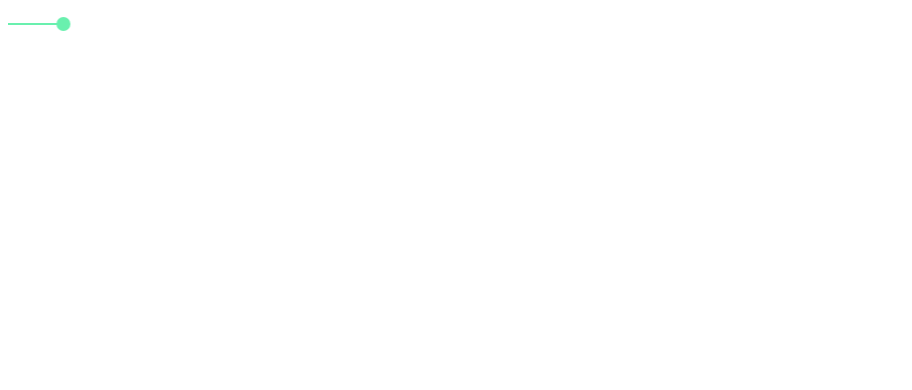
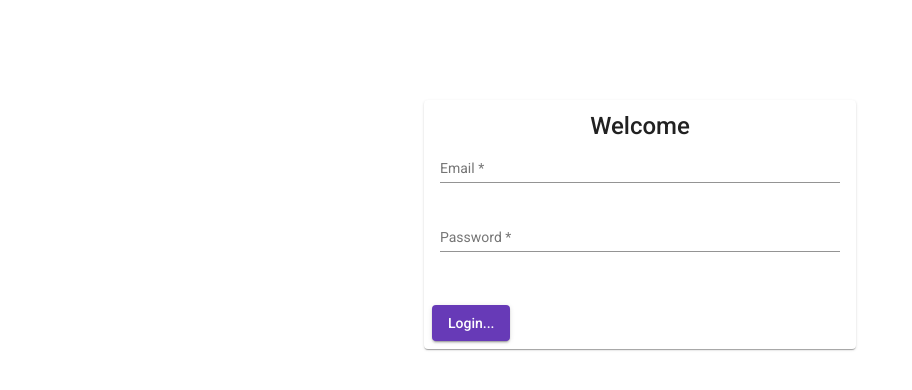
Before and after one commit to Jclavo/origo-project, an Angular app in the folder src/app-frontend/: page / in a window 1280 px wide. Shown: the top 390 px of the page, without its empty margins (0-912 px from the left). Built offline with nearby package versions, Linux system fonts and the light colour scheme.

Commit message:
login page

```diff
--- a/src/app-frontend/src/app/app-routing.module.ts
+++ b/src/app-frontend/src/app/app-routing.module.ts
@@ -1,7 +1,11 @@
 import { NgModule } from '@angular/core';
 import { Routes, RouterModule } from '@angular/router';
 
-const routes: Routes = [];
+import { LoginComponent } from './pages/login/login.component';
+
+const routes: Routes = [
+  { path: '', component: LoginComponent },
+];
 
 @NgModule({
   imports: [RouterModule.forRoot(routes)],
--- a/src/app-frontend/src/app/app.component.html
+++ b/src/app-frontend/src/app/app.component.html
@@ -1,4 +1 @@
-<mat-slider min="1" max="100" step="1" value="50"></mat-slider>
-
-
 <router-outlet></router-outlet>
--- /dev/null
+++ b/src/app-frontend/src/app/models/response.model.ts
@@ -0,0 +1,6 @@
+export class Response {
+
+    public status: boolean = false;
+    public message: string = '';
+    public result: any;
+}
--- /dev/null
+++ b/src/app-frontend/src/app/models/user.model.ts
@@ -0,0 +1,6 @@
+export class User {
+    id: number = 0;
+    email: string = '';
+    password: string = '';
+    token: string = '';
+}
--- /dev/null
+++ b/src/app-frontend/src/app/pages/login/login.component.css
@@ -0,0 +1,28 @@
+:host {
+    display: flex;
+    justify-content: center;
+    margin: 100px 0px;
+}
+
+.mat-form-field {
+    width: 100%;
+    min-width: 400px;
+}
+
+mat-card-title,
+mat-card-content {
+    display: flex;
+    justify-content: center;
+}
+
+.error {
+    padding: 16px;
+    width: 300px;
+    color: white;
+    background-color: red;
+}
+
+.button {
+    display: flex;
+    justify-content: flex-end;
+}
--- /dev/null
+++ b/src/app-frontend/src/app/pages/login/login.component.html
@@ -0,0 +1,30 @@
+<mat-card>
+    <mat-card-title>Welcome</mat-card-title>
+    <mat-card-content>
+      <form [formGroup]="loginForm">
+        <p>
+          <mat-form-field>
+            <input type="email" matInput placeholder="Email" formControlName="email" maxlength="45">
+          </mat-form-field>
+        </p>
+
+        <p>
+          <mat-form-field>
+            <input type="password" matInput placeholder="Password" formControlName="password" maxlength="45">
+          </mat-form-field>
+        </p>
+
+        <p *ngIf="error" class="error">
+          {{ error }}
+        </p>
+
+        <!-- <div class="button">
+          <button mat-button (click)="login()">Login</button>
+        </div> -->
+
+      </form>
+    </mat-card-content>
+    <mat-card-actions>
+      <button mat-raised-button (click)="login()" color="primary">Login...</button>
+    </mat-card-actions>
+  </mat-card>
--- /dev/null
+++ b/src/app-frontend/src/app/pages/login/login.component.ts
@@ -0,0 +1,67 @@
+import { Component, OnInit } from '@angular/core';
+import { FormBuilder, FormGroup, Validators } from '@angular/forms';
+import { Router, ActivatedRoute, ParamMap } from '@angular/router';
+
+import { User } from '../../models/user.model';
+import { Response } from '../../models/response.model';
+import { LoginService } from './login.service';
+
+@Component({
+  selector: 'app-login',
+  templateUrl: './login.component.html',
+  styleUrls: ['./login.component.css']
+})
+export class LoginComponent implements OnInit {
+
+  // form: FormGroup = new FormGroup({
+  //   // email: new FormControl('', ),
+  //   // password: new FormControl('',]),
+  //   email: new FormControl(''),Validators.email
+  //   password: new FormControl(''),
+  // });
+
+  loginForm: FormGroup = this.fb.group({
+    email: ['', [Validators.required, Validators.email]],
+    password: ['', [Validators.required]],
+  });
+
+  error: any
+  user = new User()
+
+  constructor(private fb: FormBuilder,
+    private loginService: LoginService,
+    private router: Router) { }
+
+  ngOnInit(): void {
+  }
+
+
+  login() {
+
+    if (this.loginForm.valid) {
+
+      this.user.email = this.loginForm.value['email']
+      this.user.password = this.loginForm.value['password']
+
+      this.loginService.login(this.user).subscribe((response: Response) => {
+
+        if (response.status) {
+
+          console.log(response.message);
+          // this.router.navigate(['/home']);
+
+        }
+        else {
+          this.error = response.message;
+        }
+
+      }, (error: any) => {
+        this.error =  error;
+      });
+    } else {
+      this.error = "check your data";
+    }
+
+  }
+
+}
--- /dev/null
+++ b/src/app-frontend/src/app/pages/login/login.service.ts
@@ -0,0 +1,47 @@
+import { Injectable } from '@angular/core';
+import { Observable, throwError } from 'rxjs';
+import { HttpClient } from '@angular/common/http';
+import { map, catchError } from "rxjs/operators";
+
+import { User } from '../../models/user.model'
+import { Response } from '../../models/response.model'
+
+import { environment } from "../../../environments/environment";
+@Injectable({
+  providedIn: 'root'
+})
+export class LoginService {
+
+  constructor(private http: HttpClient,) { }
+
+  login(user: User): Observable<unknown> {
+
+    let apiRoot = environment.api + 'login';
+
+    return this.http.post(apiRoot, user).pipe(map(res => {
+
+      let response = new Response();
+      let resultRAW: any = res;
+
+      response.status = resultRAW.status;
+      response.message = resultRAW.message;
+
+      if (resultRAW.result) {
+        // let user = new User();
+
+        // user.id = resultRAW.result?.id;
+        // user.login = resultRAW.result?.login;
+
+        response.result = user;
+        //response.records = resultRAW.result?.length;
+
+      }
+
+      return response;
+
+    }),
+      catchError(error => {
+        return throwError(error.message);
+      }));
+  }
+}
--- a/src/app-frontend/src/styles.css
+++ b/src/app-frontend/src/styles.css
@@ -1,4 +1,9 @@
 /* You can add global styles to this file, and also import other style files */
+/*
+html, body { height: 100%; }
+body { margin: 0; font-family: Roboto, "Helvetica Neue", sans-serif; } */
+@import "~@angular/material/prebuilt-themes/deeppurple-amber.css";
 
-html, body { height: 100%; }
-body { margin: 0; font-family: Roboto, "Helvetica Neue", sans-serif; }
+* {
+  box-sizing: border-box;
+}
```
Also changed, not shown: src/app-frontend/src/app/app.module.ts (+32 -3 lines), 2 other files (tests, documents, lock files or other folders).
